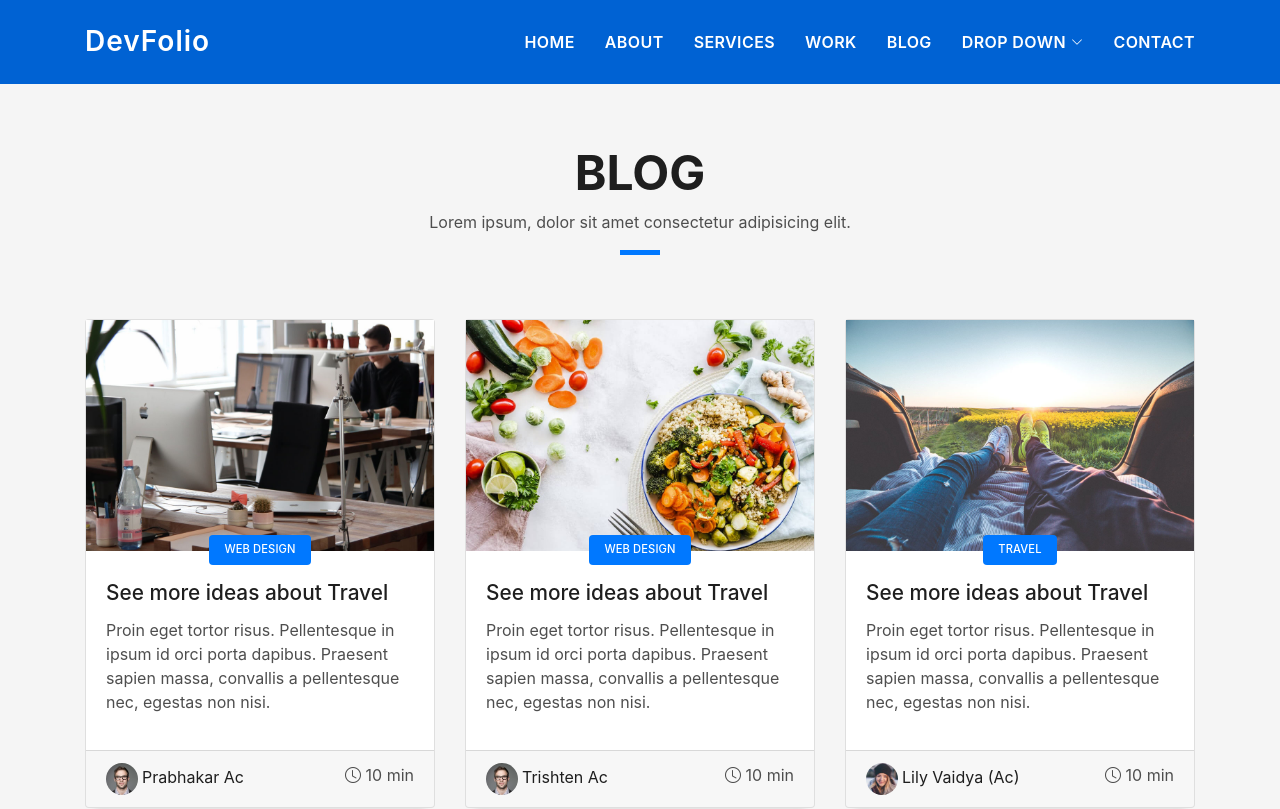
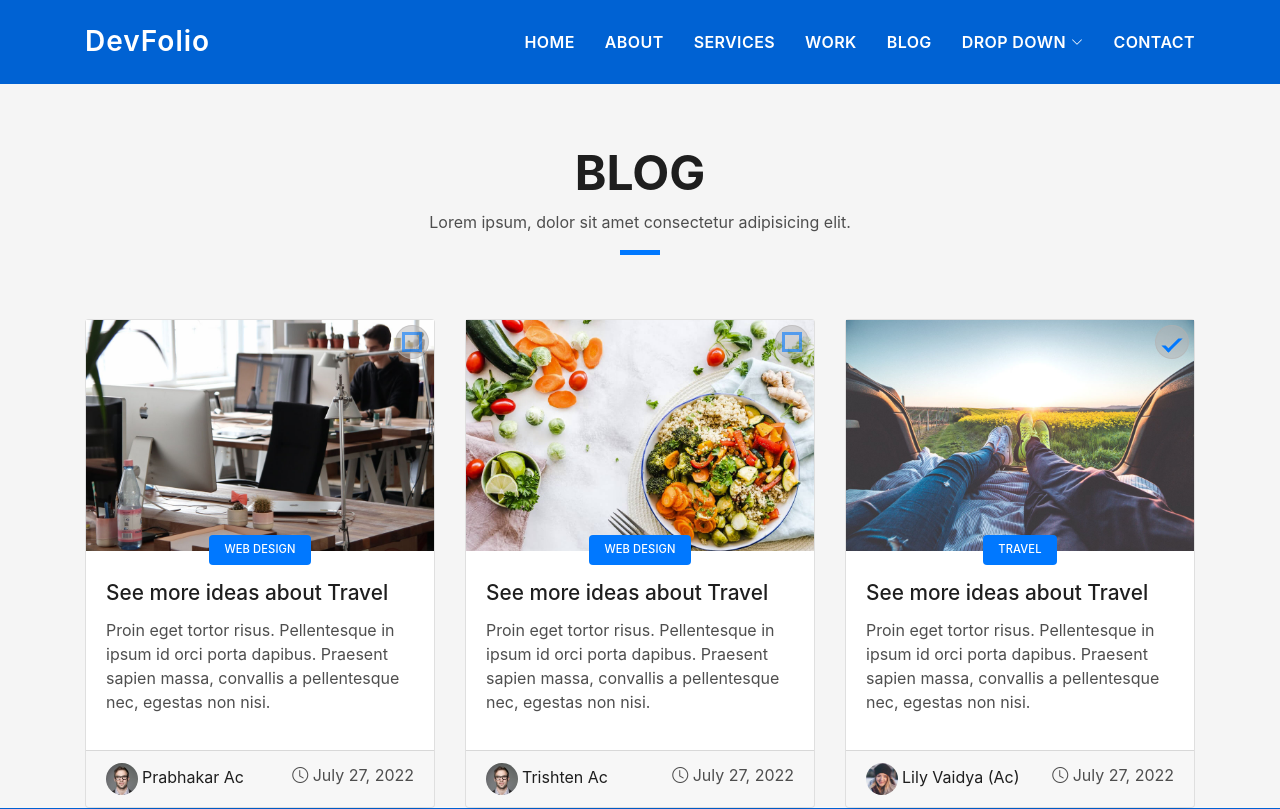
Before and after one commit to acharayaP03/Nuxt-post, a Nuxt app: page / in a window 1280 px wide. Shown: the top 809 px of the page. Built offline with nearby package versions, Linux system fonts and the light colour scheme.

Commit message:
post items

```diff
--- a/components/Posts/PostItem.vue
+++ b/components/Posts/PostItem.vue
@@ -1,78 +1,120 @@
 <template>
-    <div class="row"
-        v-if="posts"
-    >
-        <div
-            v-for="post in posts"
-            :key="post._id"
-            class="col-md-4"
-        >
     <div class="card card-blog">
-                <div
-                    class="card-img"
-                >
-                    <a href="blog-single.html"><img :src="require(`~/assets/img/${post.blogCover[0].imageUrl}`)" alt="" class="img-fluid"></a>
+        <div class="card-img">
+            <img :src="require(`~/assets/img/${coverImage}`)" :alt="coverAltDescp" class="img-fluid" />
+        </div>
+        <div class="boxes">
+            <input
+                id="cb1"
+                type="checkbox"
+                name="cb"
+                :checked="isRead"
+            />
+            <label for="cb1" class="label"></label>
         </div>
         <div class="card-body">
             <div class="card-category-box">
                 <div class="card-category">
-                            <h6 class="category">{{ post.category }}</h6>
+                    <h6 class="category">{{ category }}</h6>
                 </div>
             </div>
-                    <h3 class="card-title"><a href="blog-single.html">{{ post.title }}</a></h3>
+            <h3 class="card-title">
+                <a href="blog-single.html">{{ title }}</a>
+            </h3>
             <p class="card-description">
-                        {{ post.description }}
+                {{ description }}
             </p>
         </div>
         <div class="card-footer">
             <div class="post-author">
                 <a href="#">
-                            <img :src="require(`~/assets/img/${post.authorDetail[0].avatar}`)" alt="" class="avatar rounded-circle">
-                            <span class="author">{{ post.authorDetail[0].name }}</span>
+                    <img
+                        :src="require(`~/assets/img/${authorImg}`)" :alt="author"
+                        class="avatar rounded-circle"
+                    />
+                    <span class="author">{{ author[0] }}</span>
                 </a>
             </div>
             <div class="post-date">
-                        <span class="bi bi-clock"></span> 10 min
+                <span class="bi bi-clock"></span> {{ new Date() | formateDate }}
             </div>
         </div>
     </div>
-        </div>
-    </div>
-    <div
-        class="row m-auto d-block"
-        v-else
-    >
-        <h3 class="text-center">
-            No posts to show
-        </h3>
-    </div>
 </template>
 <script>
+import moment from 'moment'
 export default {
-    name: "PostItem",
-    props:{
-        posts:{
+    name: 'PostItem',
+    props: {
+        title:{
+            type: String,
+            default: 'Title for Card'
+        },
+        category:{
+            type: String,
+            default: 'Post category'
+        },
+        description:{
+            type: String,
+            default: 'Post description'
+        },
+        authorDetail:{
             type: Array,
             default: () => []
-        }
+        },
+        blogCover:{
+            type: Array,
+            default: () => []
+        },
+        isRead:{
+            type: Boolean,
+            default: false
+        },
     },
     data() {
         return {
+            moment,
         }
+    },
+    computed:{
+        coverImage:{
+            get(){
+                return this.blogCover.map( el => el.imageUrl)
+            }
+        },
+        coverAltDescp(){
+            return this.blogCover.map( el => el.altDescp)
+        },
+        authorImg(){
+            return this.authorDetail.map( el => el.avatar)
+        },
+        author(){
+            return this.authorDetail.map( el => el.name)
+        }
+    },
+    created(){
+        console.log(this.author)
+    },
+    methods: {
+        formateDate(date) {
+            return moment(date).format('LL')
+        },
     },
 }
 </script>
 <style lang="scss" scoped>
-/*--------------------------------------------------------------
-    # Blog
-    --------------------------------------------------------------*/
+$midnight: #2c3e50;
+$wisteria: #8e44ad;
+
+.card-blog {
+    position: relative;
+
     @media (min-width: 767px) {
         .card-blog {
             margin-bottom: 3rem;
         }
     }
 
-.card-blog {
     .card-body {
         position: relative;
     }
@@ -104,6 +146,7 @@ export default {
             margin-bottom: 0;
         }
     }
+
     .card-title {
         font-size: 1.3rem;
         margin-top: 0.6rem;
@@ -116,11 +159,76 @@ export default {
     .post-author {
         display: inline-block;
     }
+
     .post-date {
         color: #4e4e4e;
         display: inline-block;
         float: right;
     }
 
+    .custom-control {
+        position: absolute;
+        top: 0;
+        right: 0;
+    }
+
+    .boxes {
+        margin: auto;
+        padding: 1rem;
+        background: rgba(180, 177, 177, 0.5);
+        border-radius: 50%;
+        border: 1px solid rgba(180, 177, 177, 0.5);;
+        position: absolute;
+        width: 2rem;
+        height: 2rem;
+        top: 5px;
+        right: 5px;
+
+        /*Checkboxes styles*/
+        input[type="checkbox"] {
+            display: none;
+
+            & + .label {
+                display: block;
+                position: relative;
+                padding-left: 35px;
+                margin-bottom: 20px;
+                font: 14px/20px 'Open Sans', Arial, sans-serif;
+                color: rgb(75, 73, 73);
+                cursor: pointer;
+
+                &:last-child {
+                    margin-bottom: 0;
+                }
+
+                &:before{
+                    content: '';
+                    display: block;
+                    width: 20px;
+                    height: 20px;
+                    border: 3px solid #0078ff;;
+                    position: absolute;
+                    left: -10px;
+                    top: -10px;
+                    opacity: .6;
+                    -webkit-transition: all .12s, border-color .08s;
+                    transition: all .12s, border-color .08s;
+                }
+            }
+
+            &:checked + .label:before {
+                width: 10px;
+                top: -10px;
+                left: -5px;
+                border-radius: 0;
+                opacity: 1;
+                border-top-color: transparent;
+                border-left-color: transparent;
+                -webkit-transform: rotate(45deg);
+                transform: rotate(45deg);
+            }
+        }
+
+    }
 }
 </style>
--- a/nuxt.config.js
+++ b/nuxt.config.js
@@ -23,7 +23,9 @@ export default {
   ],
 
   // Plugins to run before rendering page: https://go.nuxtjs.dev/config-plugins
-  plugins: [],
+  plugins: [
+    { src: '~/plugins/filters.js'}
+  ],
 
   // Auto import components: https://go.nuxtjs.dev/config-components
   components: true,
--- a/package.json
+++ b/package.json
@@ -16,6 +16,7 @@
     "bootstrap": "^4.6.1",
     "bootstrap-vue": "^2.21.2",
     "core-js": "^3.19.3",
+    "moment": "^2.29.3",
     "nuxt": "^2.15.8",
     "vue": "^2.6.14",
     "vue-server-renderer": "^2.6.14",
--- a/pages/index.vue
+++ b/pages/index.vue
@@ -18,7 +18,22 @@
             </div>
           </div>
         </div>
-        <PostItem :posts="postsData"/>
+
+        <div class="row">
+          <div
+            v-for="post in postsData"
+            :key="post._id"
+            class="col-md-4">
+            <PostItem
+              :title="post.title"
+              :category="post.category"
+              :author-detail="post.authorDetail"
+              :blog-cover="post.blogCover"
+              :is-read="post.isRead"
+              :description="post.description"
+            />
+          </div>
+        </div>
       </div>
     </section><!-- End Blog Section -->
   </main><!-- End #main -->
@@ -72,10 +87,11 @@ export default {
                   blogCover: [{
                       imageUrl: 'post-3.jpg',
                       altDescp: 'Web design cover pic'
-                  }]
+                  }],
+                  isRead: false
               },
               {
-                  _id: 'adgfjdgbrewhs234532nafh',
+                  _id: 'adgfjdgbrewh532nafh',
                   category: 'Web Design',
                   description: 'Proin eget tortor risus. Pellentesque in ipsum id orci porta dapibus. Praesent sapien massa, convallis a pellentesque nec, egestas non nisi.',
                   title: 'See more ideas about Travel',
@@ -89,7 +105,8 @@ export default {
                   blogCover: [{
                       imageUrl: 'post-2.jpg',
                       altDescp: 'Web design cover pic'
-                  }]
+                  }],
+                  idRead: false
               },
               {
                   _id: 'adgfjdgbrewhs234532nh',
@@ -106,7 +123,8 @@ export default {
                   blogCover: [{
                       imageUrl: 'post-1.jpg',
                       altDescp: 'Web design cover pic'
-                  }]
+                  }],
+                  isRead: true
               }
           ]
       }
--- /dev/null
+++ b/plugins/filters.js
@@ -0,0 +1,7 @@
+import Vue from 'vue';
+
+import moment from 'moment';
+
+Vue.filter('formateDate', (date) =>{
+    return moment(date).format('LL')
+})
```
Also changed, not shown: 1 other file (tests, documents, lock files or other folders). Lines whose indentation alone changed are shown as unchanged.
